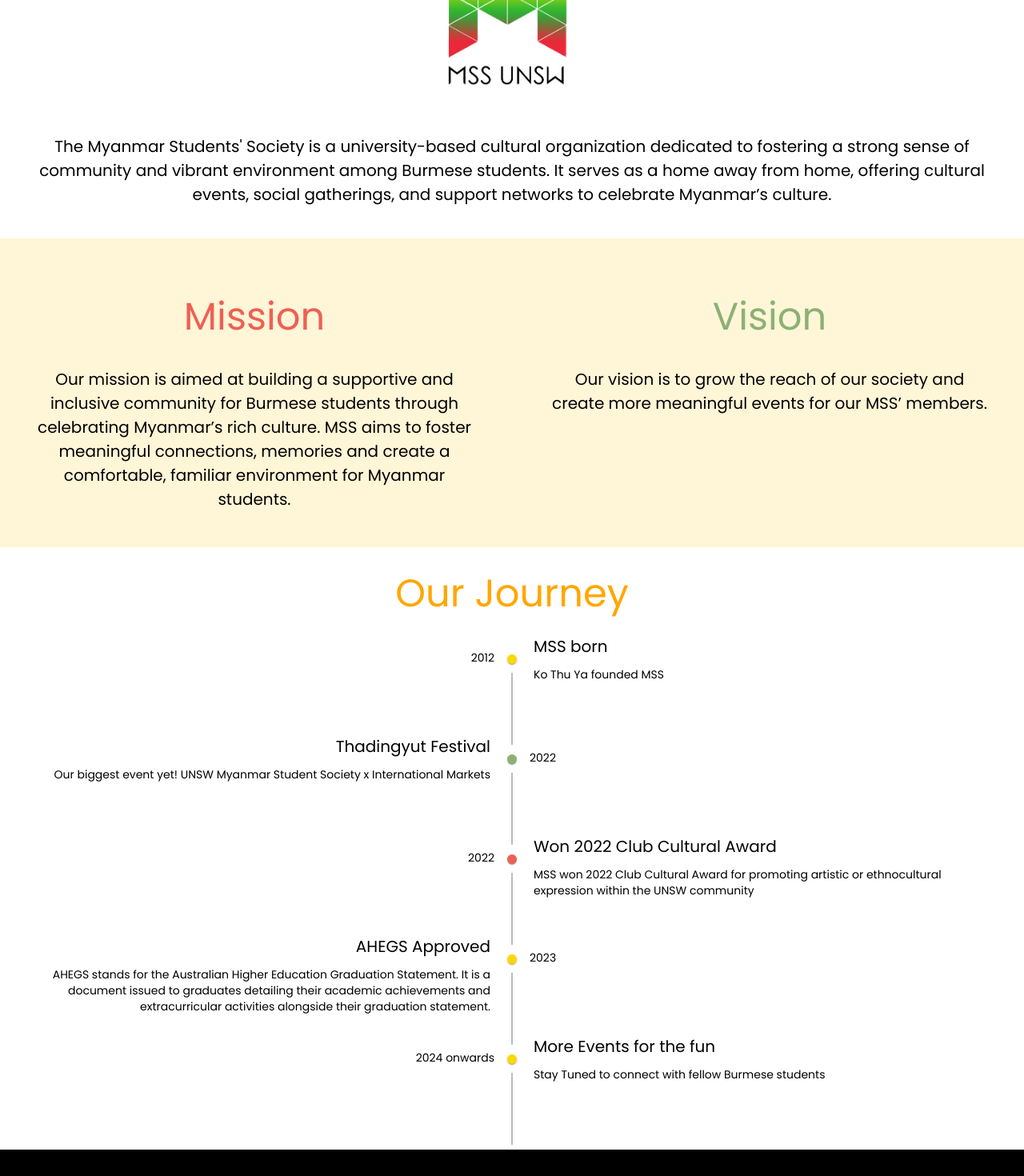
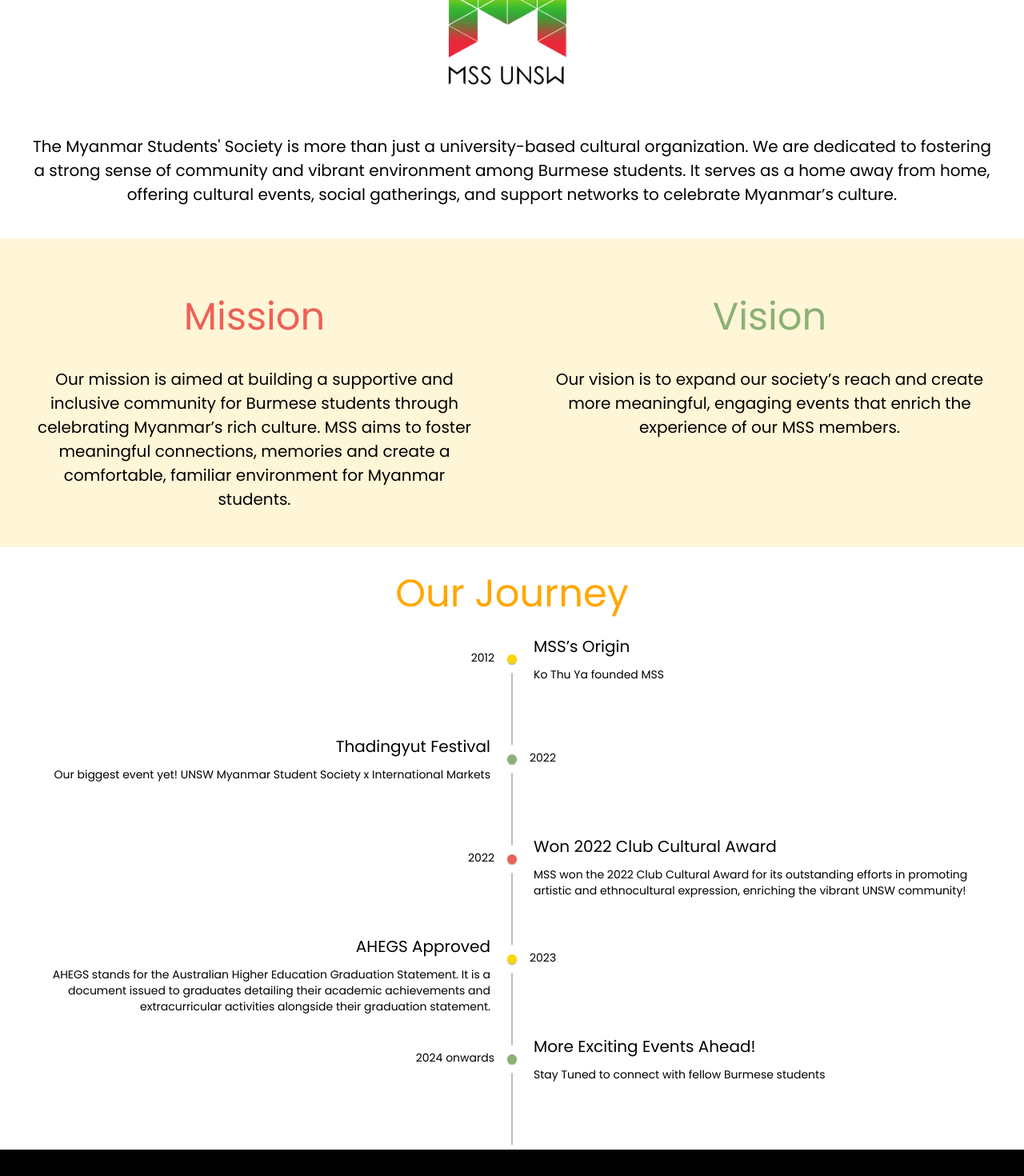
Before and after one commit to Leo-Zarni01/mssunsw, a React (Vite) app in the folder frontend/: page /about-us in a window 1280 px wide. Shown: the part 400-1870 px from the top of the page at 80% size. Built offline with nearby package versions, Linux system fonts and the light colour scheme.

Commit message:
edit more contents across website

```diff
--- a/frontend/src/TeamMembers.ts
+++ b/frontend/src/TeamMembers.ts
@@ -41,7 +41,7 @@
         name: "Thet Htar Aung",
         title: "Secretary",
         imageUrl: formatImageFileName("2025", "executives", "Thet Htar Aung"),
-        memory: "Singing Lat Tee and Dancing at Karaoke on a random Saturday night",
+        memory: "My favorite memory with MSS is when we went out for a catch- up dinner after Summer Holidays. Post dinner, we went to sing Karaoke at TownHall and it was probably one of the very rare fun moments I’ve had in a while since I was under a lot of stress at the time. For someone who was still fairly new to the MSS team, all of us dancing to လပ်တီး and jamming to random Burmese songs was quite a memory I’d always cherish. Hanging out with everyone on the team gave me a sense of belonging especially when I was away from home.",
       },
       {
         name: "Phyo Mon Su",
--- a/frontend/src/components/HomeComps/HP_SS.tsx
+++ b/frontend/src/components/HomeComps/HP_SS.tsx
@@ -114,7 +114,7 @@
                             fontSize: {xs: "1.3rem", sm:"1.8rem", md: "3.5rem"}
                         }}
                         >
-                        Myanmar Student Society
+                        Myanmar Students' Society
                         </Typography>
                     </Box>
             </Grid>
@@ -129,7 +129,7 @@
                 >
                 <Typography sx={{fontSize: {xs: "0.8rem", sm: "1rem", md: "1.3rem"}}}
                  gutterBottom>
-                    The Myanmar Student Society (MSS) connects Myanmar students through cultural events, support, and networking. Join our community!
+                    The Myanmar Student Society (MSS) brings Myanmar students together through vibrant cultural events, support networks, and meaningful connections. Be part of our community today!
                 </Typography>
                 <Button variant="contained" color="primary"
                 onClick={() => navigate("/about-us")}
--- a/frontend/src/components/eventDetailsTemplate.ts
+++ b/frontend/src/components/eventDetailsTemplate.ts
@@ -70,7 +70,7 @@
   {
     id: 1,
     name: "Fresher Welcome 25T1",
-    date: "2ND FEB 2025",
+    date: "2ND MAR 2025",
     time: "10:30AM - 3:00PM",
     location: "COLOMBO LG01",
     imageUrl: "/events/Fresher Welcome 25T1/Fresher Welcome poster 25T1.png",
--- a/frontend/src/pages/OurStory.tsx
+++ b/frontend/src/pages/OurStory.tsx
@@ -80,7 +80,7 @@
       </Box>
 
       <Typography variant="body1" align="center" padding={5}>
-      The Myanmar Students' Society is a university-based cultural organization dedicated to fostering a strong sense of community and vibrant environment among Burmese students. It serves as a home away from home, offering cultural events, social gatherings, and support networks to celebrate Myanmar’s culture.
+      The Myanmar Students' Society is more than just a university-based cultural organization. We are dedicated to fostering a strong sense of community and vibrant environment among Burmese students. It serves as a home away from home, offering cultural events, social gatherings, and support networks to celebrate Myanmar’s culture.
       </Typography>
 
       <Box
@@ -100,7 +100,7 @@
               Vision
             </Typography>
             <Typography variant="body1" align="center">
-            Our vision is to grow the reach of our society and create more meaningful events for our MSS’ members.
+            Our vision is to expand our society’s reach and create more meaningful, engaging events that enrich the experience of our MSS members.
             </Typography>
           </Grid>
         </Grid>
@@ -113,7 +113,7 @@
       <Timeline position="alternate">
         <Timelinecard
           time="2012"
-          activity="MSS born"
+          activity="MSS’s Origin"
           details="Ko Thu Ya founded MSS"
           dotcolor="#ffd700"
         />
@@ -126,7 +126,7 @@
         <Timelinecard
           time="2022"
           activity="Won 2022 Club Cultural Award"
-          details="MSS won 2022 Club Cultural Award for promoting artistic or ethnocultural expression within the UNSW community"
+          details="MSS won the 2022 Club Cultural Award for its outstanding efforts in promoting artistic and ethnocultural expression, enriching the vibrant UNSW community!"
           dotcolor="#ee6055"
         />
         <Timelinecard
@@ -137,9 +137,9 @@
         />
         <Timelinecard
           time="2024 onwards"
-          activity="More Events for the fun"
+          activity="More Exciting Events Ahead!"
           details="Stay Tuned to connect with fellow Burmese students"
-          dotcolor="#ffd700"
+          dotcolor="#8bb174"
         />
       </Timeline>
       <Footer />
```
